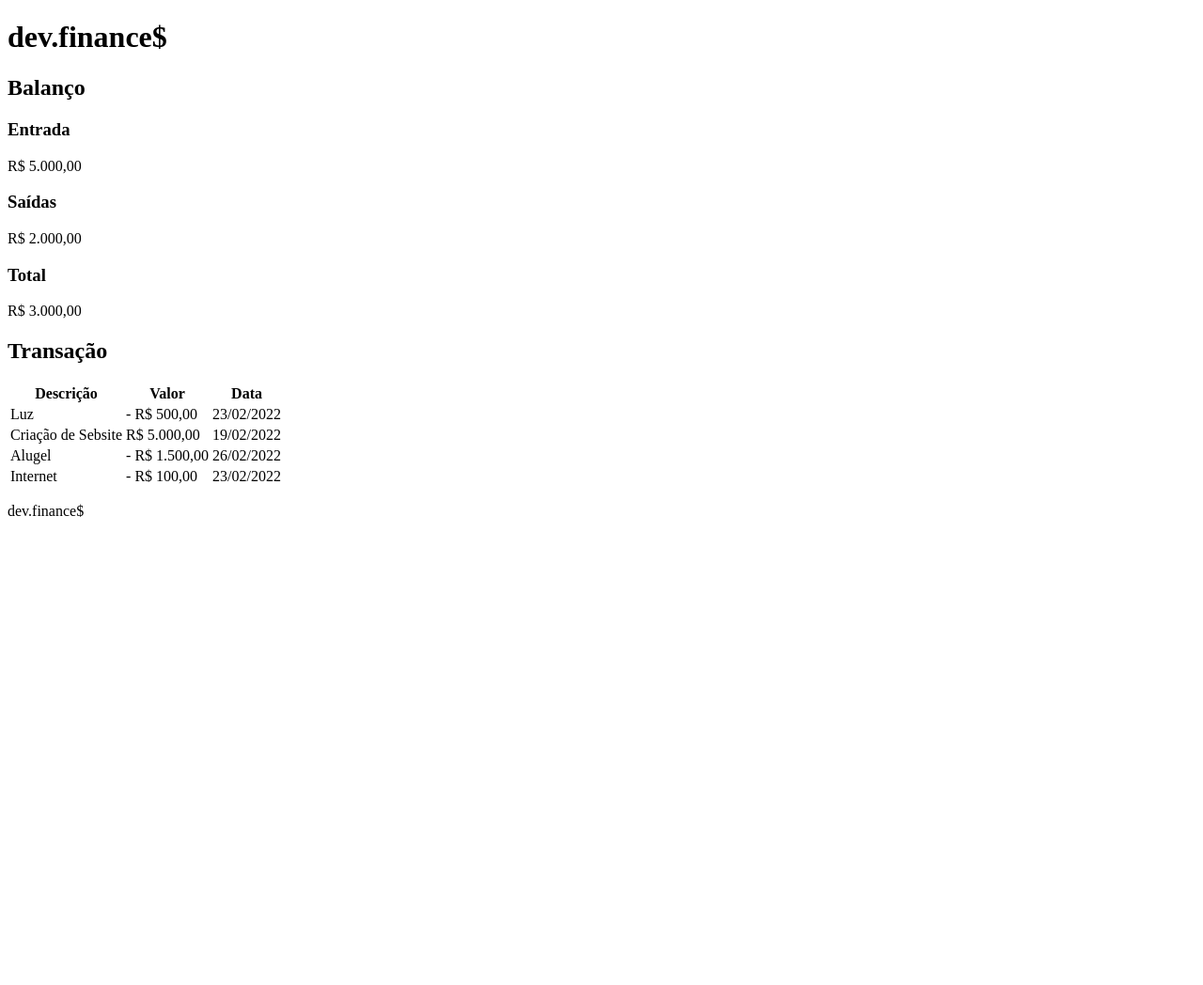
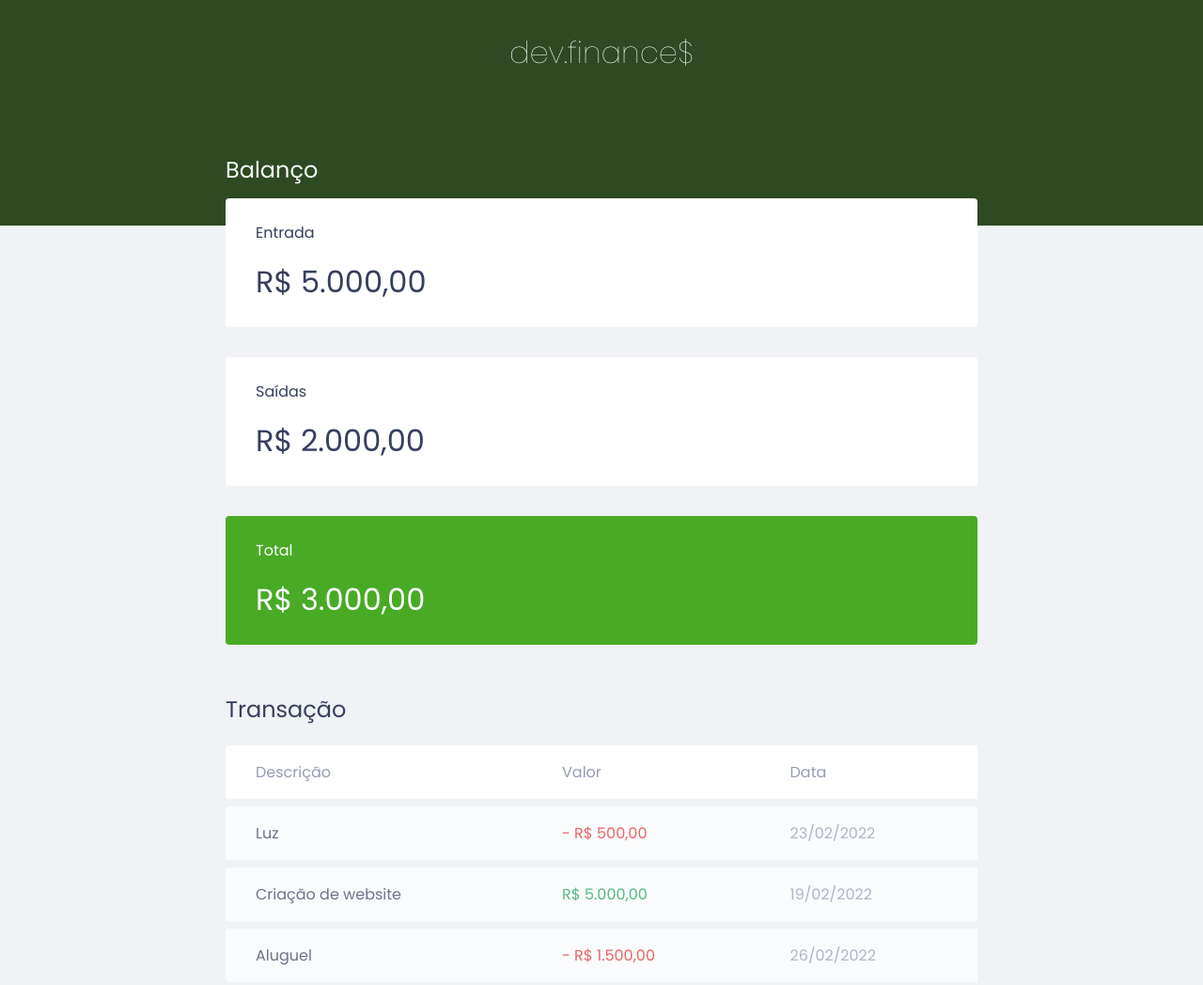
Before and after one commit to MayconPires-exe/Estudos, a plain HTML site: page Starter/index.html in a window 1280 px wide. Shown: the top 1048 px of the page at 94% size. Before the commit the page ends 800 px from the top, so only its background shows below. Drawn offline with Linux system fonts and the light colour scheme.

Commit message:
start pagr style

```diff
--- a/Starter/index.html
+++ b/Starter/index.html
@@ -6,6 +6,11 @@
     <meta http-equiv="X-UA-Compatible" content="IE=edge">
     <meta name="viewport" content="width=device-width, initial-scale=1.0">
     <title>dev.finance$</title>
+
+    <link rel="stylesheet" href="./styles.css">
+    <link rel="preconnect" href="https://fonts.googleapis.com">
+    <link rel="preconnect" href="https://fonts.gstatic.com" crossorigin>
+    <link href="https://fonts.googleapis.com/css2?family=Poppins:ital,wght@0,100;0,400;0,700;1,100;1,400;1,700&display=swap" rel="stylesheet">
   </head>
 
   <body>
@@ -13,8 +18,7 @@
       <h1 id="logo">dev.finance$</h1>
     </header>
 
-    <main>
-
+    <main class="container">
       <section id="balance">
         <h2>Balanço</h2>
 
@@ -28,7 +32,7 @@
           <p>R$ 2.000,00</p>
         </div>
 
-        <div class="card">
+        <div class="card total">
           <h3>Total</h3>
           <p>R$ 3.000,00</p>
         </div>
@@ -47,27 +51,27 @@
 
           <tbody>
             <tr>
-              <td>Luz</td>
-              <td>- R$ 500,00</td>
-              <td>23/02/2022</td>
+              <td class="description">Luz</td>
+              <td class="expense">- R$ 500,00</td>
+              <td class="date">23/02/2022</td>
             </tr>
 
             <tr>
-              <td>Criação de Sebsite</td>
-              <td>R$ 5.000,00</td>
-              <td>19/02/2022</td>
+              <td class="description">Criação de website</td>
+              <td class="income">R$ 5.000,00</td>
+              <td class="date">19/02/2022</td>
             </tr>
 
             <tr>
-              <td>Alugel</td>
-              <td>- R$ 1.500,00</td>
-              <td>26/02/2022</td>
+              <td class="description">Aluguel</td>
+              <td class="expense">- R$ 1.500,00</td>
+              <td class="date">26/02/2022</td>
             </tr>
 
             <tr>
-              <td>Internet</td>
-              <td>- R$ 100,00</td>
-              <td>23/02/2022</td>
+              <td class="description">Internet</td>
+              <td class="expense">- R$ 100,00</td>
+              <td class="date">23/02/2022</td>
             </tr>
           </tbody>
         </table>
--- a/Starter/styles.css
+++ b/Starter/styles.css
@@ -0,0 +1,138 @@
+/* Global ========= */
+:root {
+  --dark-blue: #363F5F;
+}
+
+* {
+  margin: 0;
+  padding: 0;
+  box-sizing: border-box;
+}
+
+body {
+  background: #f0f2f5;
+  font-family: 'Poppins', sans-serif;
+}
+
+.container {
+  width: min(
+    90vw, 800px
+  );
+
+  margin: auto;
+}
+
+/* title */
+h2 {
+  margin-top: 3.2rem;
+  margin-bottom: 0.8rem;
+  color: var(--dark-blue);
+
+  font-weight: normal;
+}
+
+/* Header ======= */
+header {
+  background: #2D4A22;
+  padding: 2rem 0 10rem;
+  text-align: center;
+}
+
+#logo {
+  color: #fff;
+  font-weight: 100;
+}
+
+/* Balance ======== */
+#balance {
+  margin-top: -8rem;
+}
+
+#balance h2 {
+  color: #fff;
+}
+
+/* Cards ======== */
+.card {
+  background: white;
+  padding: 1.5rem 2rem;
+  border-radius: 0.25rem;
+
+  margin-bottom: 2rem;
+
+  color: var(--dark-blue);
+}
+
+.card h3 {
+  font-weight: normal;
+  font-size: 1rem;
+}
+
+.card p {
+  font-size: 2rem;
+  line-height: 3rem;
+
+  margin-top: 1rem;
+}
+
+.card.total {
+  background: #49AA26;
+  color: white;
+}
+
+/* table ======== */
+
+#data-table {
+  width: 100%;
+  border-spacing: 0 0.5rem;
+
+  color: #969CB3;
+}
+
+table thead tr th:first-child,
+table tbody tr td:first-child {
+  border-radius: 0.25rem 0 0 0.25rem;
+}
+
+table thead th {
+  background: white;
+
+  font-weight: normal;
+  padding: 1rem 2rem;
+
+  text-align: left;
+}
+
+table tbody tr {
+  opacity: 0.7;
+}
+
+table tbody tr:hover {
+  opacity: 1;
+}
+
+table tbody td {
+  background: white;
+  padding: 1rem 2rem;
+}
+
+td.description {
+  color: var(--dark-blue);
+}
+
+td.income {
+  color: #12A454;
+}
+
+td.expense {
+  color: #E92929;
+}
+
+/* Footer ======== */
+footer {
+  text-align: center;
+  padding: 4rem 0 2rem;
+  color: var(--dark-blue);
+
+  opacity: 0.6;
+}
```
